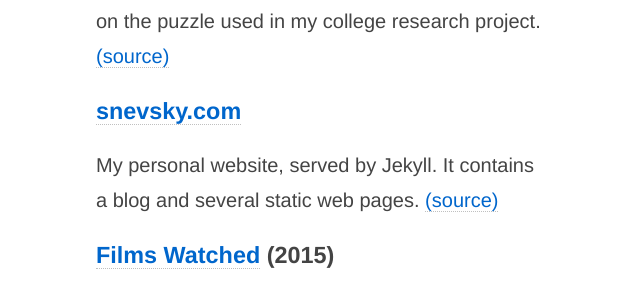
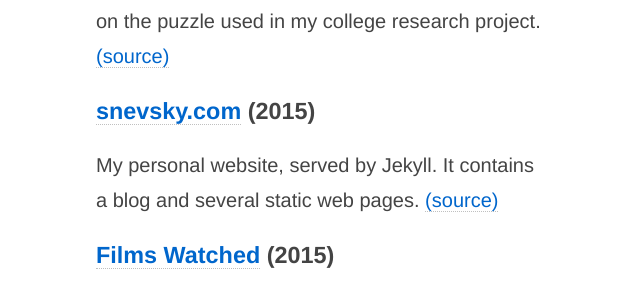
Before and after one commit to Dejital/dejital.github.com, a Jekyll site: the page built from projects.md, in a window 1280 px wide. Shown: the part 533-825 px from the top of the page, without its empty margins (319-959 px from the left). Built offline with Jekyll 4.4.1, drawn with Linux system fonts in a browser that asks for light colours.

Commit message:
Forgot year on snevsky.com project

```diff
--- a/projects.md
+++ b/projects.md
@@ -20,7 +20,7 @@ Puzzle game written in vanilla JavaScript based on the puzzle used in
 my college research project.
 [(source)](https://github.com/Dejital/Personowl)
 
-### [snevsky.com](/)
+### [snevsky.com](/) (2015)
 
 My personal website, served by Jekyll. It contains a blog and several
 static web pages.
```
